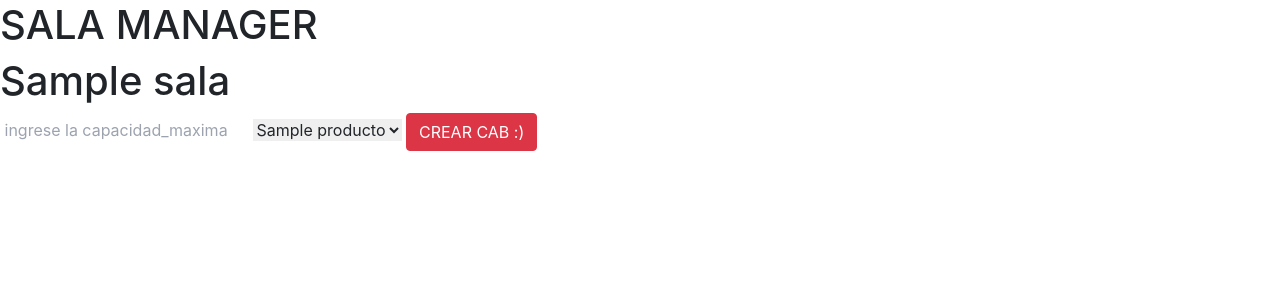
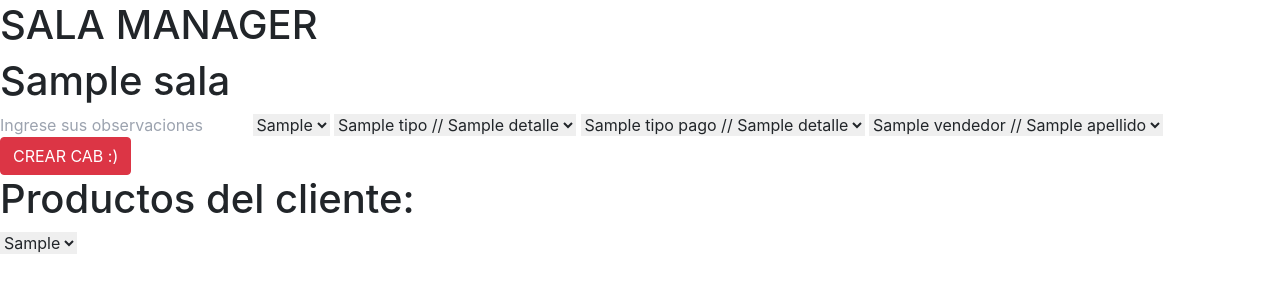
Before and after one commit to darthpedroo/CRUD-Combo-Box, a Flask app: template templates/crear-orden-venta.html in a window 1280 px wide. Shown: the part 75-372 px from the top of the page. Run offline with Flask 3, Linux system fonts and the light colour scheme; the template is opened without the code that fills it: most values are stand-ins (such as "Sample title", 1, 10 or a date in 2020).

Commit message:
Orden Venta Cab inserts into db

```diff
--- a/app.py
+++ b/app.py
@@ -55,7 +55,12 @@ def productos_clientes_from_nombre():
         try:
             nombre = request.form["nombre"]
             productos_clientes = get_productos_clientes_from_nombre(nombre)
-            return render_template("crear-orden-venta.html", productos_clientes=productos_clientes, cliente=nombre)
+            connection = getdb()
+            stored_procedures = StoredProcedures(connection)
+            tipo_entregas = stored_procedures.get_all_tipos_entrega()
+            tipo_pagos = stored_procedures.get_all_tipos_pago()
+            vendedores = stored_procedures.get_all_vendedores()
+            return render_template("crear-orden-venta.html", productos_clientes=productos_clientes, cliente=nombre, tipo_entregas=tipo_entregas, tipo_pagos=tipo_pagos, vendedores=vendedores)
         except Exception as ex:
             print("boiler behaviour")
     return render_template("crear-orden-venta.html", productos_clientes=productos_clientes, cliente=nombre)
@@ -86,35 +91,39 @@ def crear_orden_venta():
     if request.method == "POST":
         try:
 
-            stored_procedures = StoredProcedures(getdb())
-            print("TIPOS DE ENTREGA: ", stored_procedures.get_all_tipos_entrega())
-
             id_cliente = request.form["id_cliente"]
-            # toilet = request.form["producto"] ESTO TDV NO HACE FALTA, TIENE QUE IR EN LOS DET
+            productos_clientes = get_productos_clientes_from_nombre("Mesa LLC")
+            tipo_entrega = request.form["tipo_entrega"]
+            tipo_pago = request.form["tipo_pago"]
+            id_vendedor = request.form["id_vendedor"]
+            observaciones = request.form["observaciones"]
             id_orden_venta = len(
                 my_sql_orden_ventas_cab.get_all_orden_venta_cab())+1
             numero_orden = len(
                 my_sql_orden_ventas_cab.get_all_orden_venta_cab())+1
-
             fecha_actual = datetime.today().strftime('%Y-%m-%d %H:%M:%S')
-            fecha_entrega = datetime.today().strftime('%Y-%m-%d %H:%M:%S')
-            id_vendedor = 1
+            fecha_entrega = None
+            id_vendedor = id_vendedor
             id_cliente = id_cliente
-            tipo_entrega = 1
-            tipo_pago = 1
+            tipo_entrega = tipo_entrega
+            tipo_pago = tipo_pago
             estado = 1
-            subtotal = 1
+            subtotal = 0
             descuento = 0
-            total = 10
-            observaciones = "i gyat myself"
+            total = 0
+            observaciones = observaciones
             orden_venta_cab = OrdenVentaCab(id_orden_venta, numero_orden, fecha_actual, fecha_entrega, id_vendedor,
                                             id_cliente, tipo_entrega, tipo_pago, estado, subtotal, descuento, total, observaciones)
             my_sql_orden_ventas_cab.create_orden_venta_cab(orden_venta_cab)
 
         except ValueError as ex:
             print("Ex:", ex)
-
-    return render_template("crear-orden-venta.html", clientes=clientes, )
+    connection = getdb()
+    stored_procedures = StoredProcedures(connection)
+    tipo_entregas = stored_procedures.get_all_tipos_entrega()
+    tipo_pagos = stored_procedures.get_all_tipos_pago()
+    vendedores = stored_procedures.get_all_vendedores()
+    return render_template("crear-orden-venta.html", clientes=clientes, productos_clientes=productos_clientes, tipo_entregas=tipo_entregas, tipo_pagos=tipo_pagos, vendedores=vendedores)
 
 
 if __name__ == '__main__':
--- /dev/null
+++ b/persistance/TipoPago.py
@@ -0,0 +1,5 @@
+class TipoPago():
+    def __init__(self, id: int, nombre_tipo_pago: str, detalle: str) -> None:
+        self.id = id
+        self.nombre_tipo_pago = nombre_tipo_pago
+        self.detalle = detalle
--- a/persistance/ordenVentaCab.py
+++ b/persistance/ordenVentaCab.py
@@ -2,7 +2,7 @@ from datetime import datetime
 
 
 class OrdenVentaCab:
-    def __init__(self, id_orden_venta: int, numero_orden: int, fecha: datetime, fecha_entrega: datetime, id_vendedor: int,
+    def __init__(self, id_orden_venta: int, numero_orden: int, fecha: str, fecha_entrega: str, id_vendedor: int,
                  id_cliente: int, tipo_entrega: int, tipo_pago: int, estado: int, subtotal: float, descuento: float, total: float, observaciones: str):
         self.id_orden_venta = id_orden_venta
         self.numero_orden = numero_orden
--- a/persistance/productosCliente.py
+++ b/persistance/productosCliente.py
@@ -1,5 +1,5 @@
 class ProductoCLiente:
-    def __init__(self, id_cliente, razon_social, id_producto, nombre_producto, precio_unitario):
+    def __init__(self, id_cliente, razon_social, id_producto, nombre_producto, precio_unitario=None):
         self.id_cliente = id_cliente
         self.razon_social = razon_social
         self.id_producto = id_producto
--- a/templates/crear-orden-venta.html
+++ b/templates/crear-orden-venta.html
@@ -9,10 +9,18 @@
 
 <form action="/crear-orden-venta" method="POST">
 
-    <input  name="capacidad_maxima" placeholder=" ingrese la capacidad_maxima">
+    <input  name="observaciones" placeholder="Ingrese sus observaciones">
     {% include 'productos-clientes.html'%}
+    {% include 'seleccionar-tipo-entrega.html'%}
+    {% include 'seleccionar-tipo-pago.html'%}
+    {% include 'seleccionar-vendedores.html'%}
+
     <button type="submit" class="btn btn-danger">CREAR CAB :)</button>
 
+</form>
 
-</form>
+<h1> Productos del cliente: </h1>
+{% include 'productos-clientes.html'%}
+
+
 {% endblock %}
--- a/templates/productos-clientes.html
+++ b/templates/productos-clientes.html
@@ -1,6 +1,6 @@
 <input type ="hidden" name="id_cliente" placeholder="ingrese el nombre" value="{{productos_clientes[0].id_cliente}}">
 <select name="producto">
           {% for producto in productos_clientes %}
-            <option value="{{producto.nombre_producto}}">{{producto.nombre_producto}}</option>
+            <option value="{{producto.id_producto}}">{{producto.id_producto}}</option>
           {%endfor%}
 </select>
--- /dev/null
+++ b/templates/seleccionar-tipo-entrega.html
@@ -0,0 +1,6 @@
+
+<select name="tipo_entrega">
+          {% for tipo in tipo_entregas %}
+            <option value="{{tipo.id_tipo_entrega}}">{{tipo.nombre_tipo_entrega}} // {{tipo.detalle}}</option>
+          {%endfor%}
+</select>
--- /dev/null
+++ b/templates/seleccionar-tipo-pago.html
@@ -0,0 +1,5 @@
+<select name="tipo_pago">
+          {% for tipo_pago in tipo_pagos %}
+            <option value="{{tipo_pago.id}}">{{tipo_pago.nombre_tipo_pago}} // {{tipo_pago.detalle}}</option>
+          {%endfor%}
+</select>
--- /dev/null
+++ b/templates/seleccionar-vendedores.html
@@ -0,0 +1,6 @@
+
+<select name="id_vendedor">
+          {% for vendedor in vendedores %}
+            <option value="{{vendedor.id_empleado}}">{{vendedor.nombre}} // {{vendedor.apellido}}</option>
+          {%endfor%}
+</select>
```
Also changed, not shown: persistance/db.py (+23 -10 lines), persistance/mysqlOrdenVentaCab.py (+6 -2 lines), persistance/storedProcedures.py (+22 -0 lines), persistance/vendedor.py (added, +11 -0 lines), persistance/tipoEntregaDao.py (deleted).
